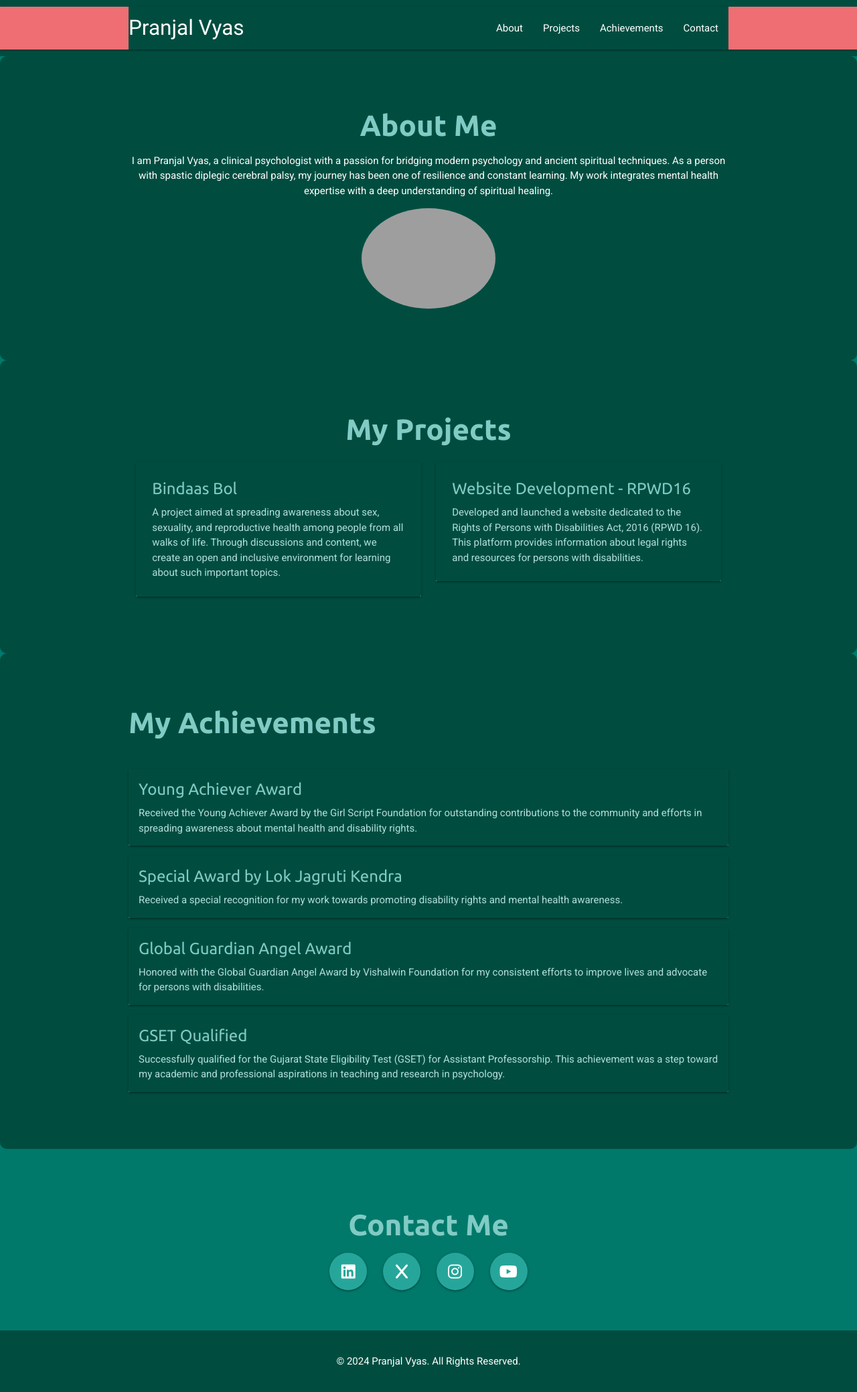
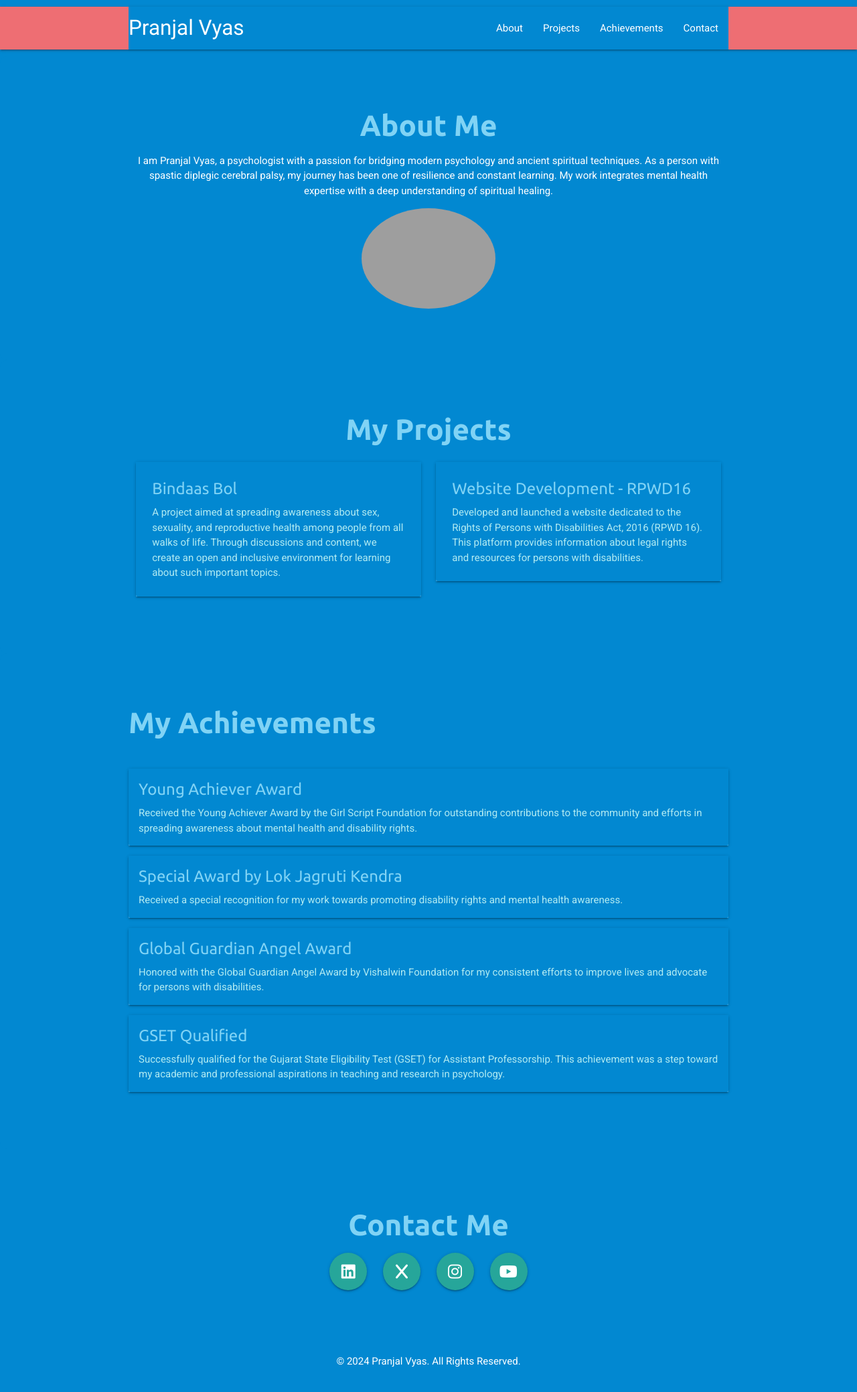
Before and after one commit to pranjalvyaas/pranjalvyaas.github.io, a plain HTML site: page index.html in a window 1280 px wide. Shown: the whole page at 67% size. Drawn offline with nearby package versions, Linux system fonts and the light colour scheme; grey boxes are pictures that could not be loaded.

Commit message:
Update index.html

```diff
--- a/index.html
+++ b/index.html
@@ -19,22 +19,22 @@
     <style>
         body {
             font-family: 'Roboto', sans-serif;
-            background: #00796b; /* Ocean Blue */
+            background: #0288d1; /* Ocean Blue */
             color: white;
         }
 
         /* Navbar Style */
         header {
-            background: #004d40; /* Ocean Blue */
+            background: #0288d1; /* Ocean Blue */
             padding: 10px 0;
         }
 
         .nav-wrapper {
-            background-color: #004d40 !important; /* Ensure navbar is Ocean Blue */
+            background-color: #0288d1 !important; /* Ensure navbar is Ocean Blue */
         }
 
         .navbar {
-            background-color: #004d40 !important; /* Ocean Blue */
+            background-color: #0288d1 !important; /* Ocean Blue */
         }
 
         .navbar a {
@@ -43,7 +43,7 @@
 
         /* Navbar text hover effect */
         .navbar a:hover {
-            color: #80cbc4 !important; /* Light Ocean Blue for hover effect */
+            color: #80d3f5 !important; /* Light Ocean Blue for hover effect */
         }
 
         .section {
@@ -51,45 +51,45 @@
         }
 
         .section h3 {
-            color: #80cbc4; /* Light Ocean Blue */
+            color: #80d3f5; /* Light Ocean Blue */
             font-weight: 600;
             font-family: 'Ubuntu', sans-serif;
         }
 
         .btn {
-            background-color: #004d40;
+            background-color: #0288d1;
         }
 
         .btn:hover {
-            background-color: #00796b;
+            background-color: #80d3f5;
         }
 
         footer {
-            background-color: #004d40;
+            background-color: #0288d1;
             color: white;
             padding: 20px 0;
         }
 
         footer a {
-            color: #80cbc4;
+            color: #80d3f5;
         }
 
         footer a:hover {
-            color: #00796b;
+            color: #0288d1;
         }
 
         .social-icons a {
             font-size: 2rem;
             margin: 0 10px;
-            color: #80cbc4;
+            color: #80d3f5;
         }
 
         .social-icons a:hover {
-            color: #004d40;
+            color: #0288d1;
         }
 
         .about-section, .projects-section, .achievements-section {
-            background: #004d40; /* Ocean Blue */
+            background: #0288d1; /* Ocean Blue */
             padding: 50px 0;
             border-radius: 10px;
         }
@@ -100,17 +100,17 @@
         }
 
         .card-content {
-            background-color: #004d40; /* Ocean Blue */
+            background-color: #0288d1; /* Ocean Blue */
         }
 
         .card-title {
-            color: #80cbc4;
+            color: #80d3f5;
             font-family: 'Ubuntu', sans-serif;
             font-weight: 700;
         }
 
         .card p {
-            color: #b2dfdb;
+            color: #b2ebf2;
         }
 
         /* Align the cards properly with Flexbox */
@@ -160,7 +160,7 @@
         <div class="container">
             <h3 class="center-align">About Me</h3>
             <p class="center-align">
-                I am Pranjal Vyas, a clinical psychologist with a passion for bridging modern psychology and ancient
+                I am Pranjal Vyas, a  psychologist with a passion for bridging modern psychology and ancient
                 spiritual techniques. As a person with spastic diplegic cerebral palsy, my journey has been one of resilience
                 and constant learning. My work integrates mental health expertise with a deep understanding of spiritual healing.
             </p>
```
